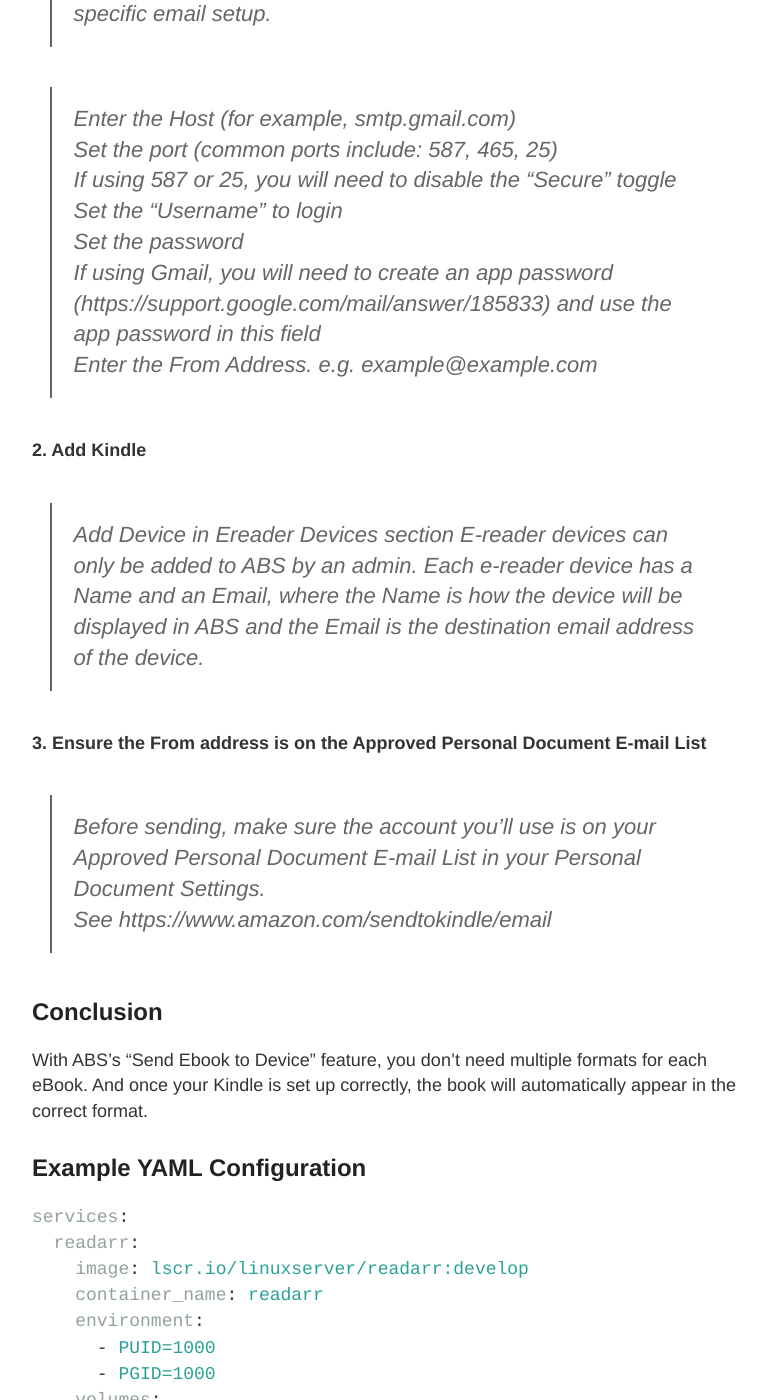
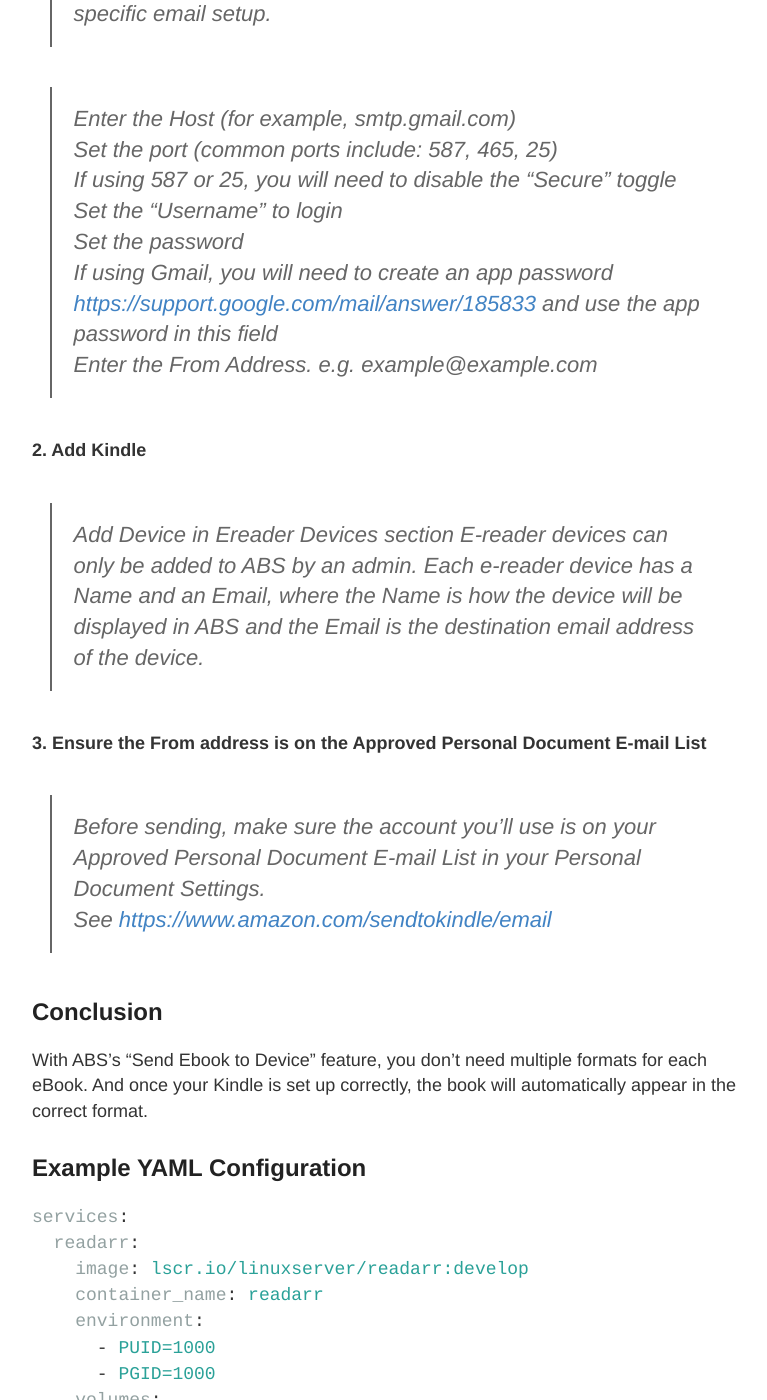
Before and after one commit to TheWicklowWolf/TheWicklowWolf.github.io, a Jekyll site: the page built from _posts/2024-07-22-eBook-stack-simplified.md, in a window 1280 px wide and 1400 px high, scrolled down 2243 px. Shown: the whole window, without its empty margins (248-1015 px from the left). Built offline with Jekyll 4.4.1, drawn with Linux system fonts in a browser that asks for light colours; part of the change alters nothing that is shown.

```diff
--- a/_posts/2024-07-22-eBook-stack-simplified.md
+++ b/_posts/2024-07-22-eBook-stack-simplified.md
@@ -58,7 +58,7 @@ Use `/data/media/ebooks` as its books folder.
 > If using 587 or 25, you will need to disable the "Secure" toggle
 > Set the "Username" to login
 > Set the password
-> If using Gmail, you will need to create an app password (https://support.google.com/mail/answer/185833) and use the app password in this field
+> If using Gmail, you will need to create an app password [https://support.google.com/mail/answer/185833](https://support.google.com/mail/answer/185833) and use the app password in this field
 > Enter the From Address. e.g. example@example.com
 
 **2. Add Kindle**
@@ -68,7 +68,7 @@ Use `/data/media/ebooks` as its books folder.
 
 **3. Ensure the From address is on the Approved Personal Document E-mail List**
 > Before sending, make sure the account you'll use is on your Approved Personal Document E-mail List in your Personal Document Settings.
-> See https://www.amazon.com/sendtokindle/email
+> See [https://www.amazon.com/sendtokindle/email](https://www.amazon.com/sendtokindle/email)
 
 ## Conclusion
 With ABS's "Send Ebook to Device" feature, you don't need multiple formats for each eBook.
```
